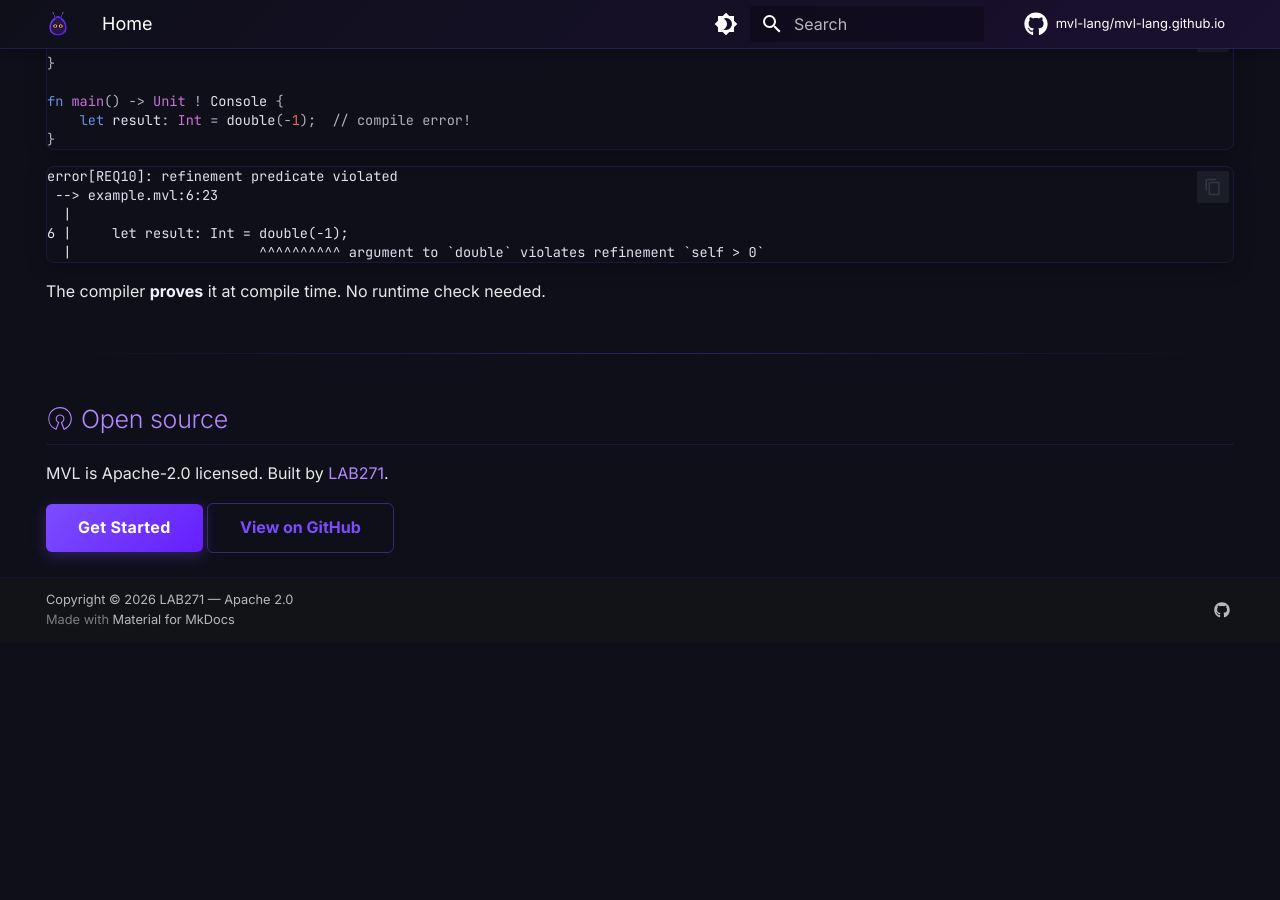
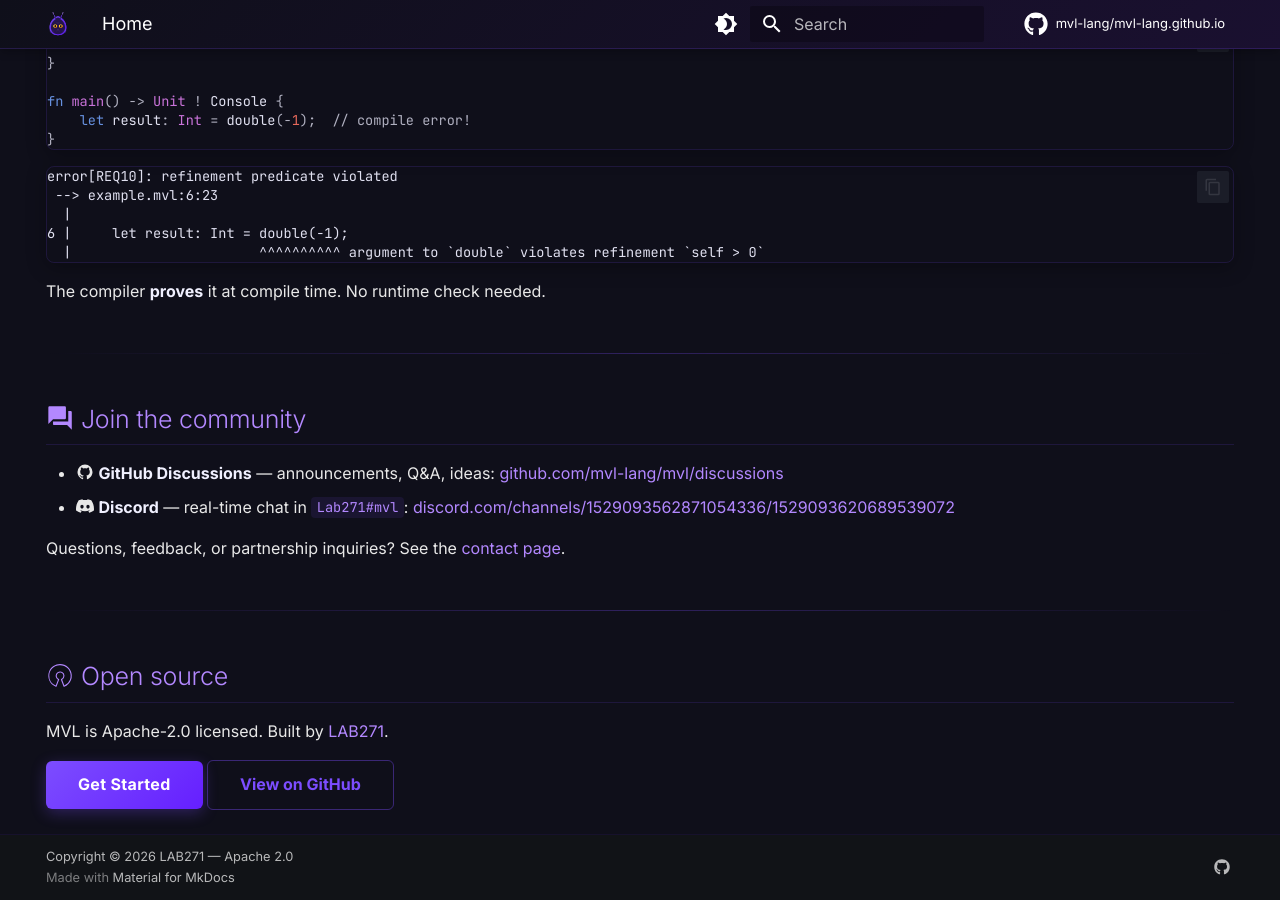
Before and after one commit to mvl-lang/mvl-lang.github.io, an MkDocs documentation site: the page built from docs/index.md, in a window 1280 px wide and 900 px high, scrolled down 2929 px. Built offline with MkDocs 1.6.1 and Material for MkDocs 9.7.7, drawn with Linux system fonts in a browser that asks for light colours; comment, search, counter and statistics services are not loaded; before the commit the page ends 3572 px from its top, so only the background shows below that.

Commit message:
feat(community): add Discussions/Discord to landing page and contact page
- Landing page: new "Join the community" section linking GitHub
  Discussions and the Lab271#mvl Discord channel.
- New docs/community/contact.md with Ilja Heitlager listed as
  maintainer contact (partnership/security inquiries).
- Nav: Community → Contact added under existing Community section.

Closes mvl-lang/mvl#1135 (community channels) at the epic level.

```diff
--- a/docs/index.md
+++ b/docs/index.md
@@ -125,6 +125,15 @@ The compiler **proves** it at compile time. No runtime check needed.
 
 ---
 
+## :material-forum: Join the community
+
+- :material-github: **GitHub Discussions** — announcements, Q&A, ideas: [github.com/mvl-lang/mvl/discussions](https://github.com/mvl-lang/mvl/discussions/categories/announcements)
+- :simple-discord: **Discord** — real-time chat in `Lab271#mvl`: [discord.com/channels/1529093562871054336/1529093620689539072](https://discord.com/channels/1529093562871054336/1529093620689539072)
+
+Questions, feedback, or partnership inquiries? See the [contact page](community/contact.md).
+
+---
+
 ## :material-open-source-initiative: Open source
 
 MVL is Apache-2.0 licensed. Built by [LAB271](https://github.com/LAB271).
--- a/mkdocs.yml
+++ b/mkdocs.yml
@@ -64,6 +64,7 @@ nav:
   - Community:
     - Contributing: community/contributing.md
     - Roadmap: community/roadmap.md
+    - Contact: community/contact.md
 
 markdown_extensions:
   - admonition
```
Also changed, not shown: docs/community/contact.md (added, +24 -0 lines).
